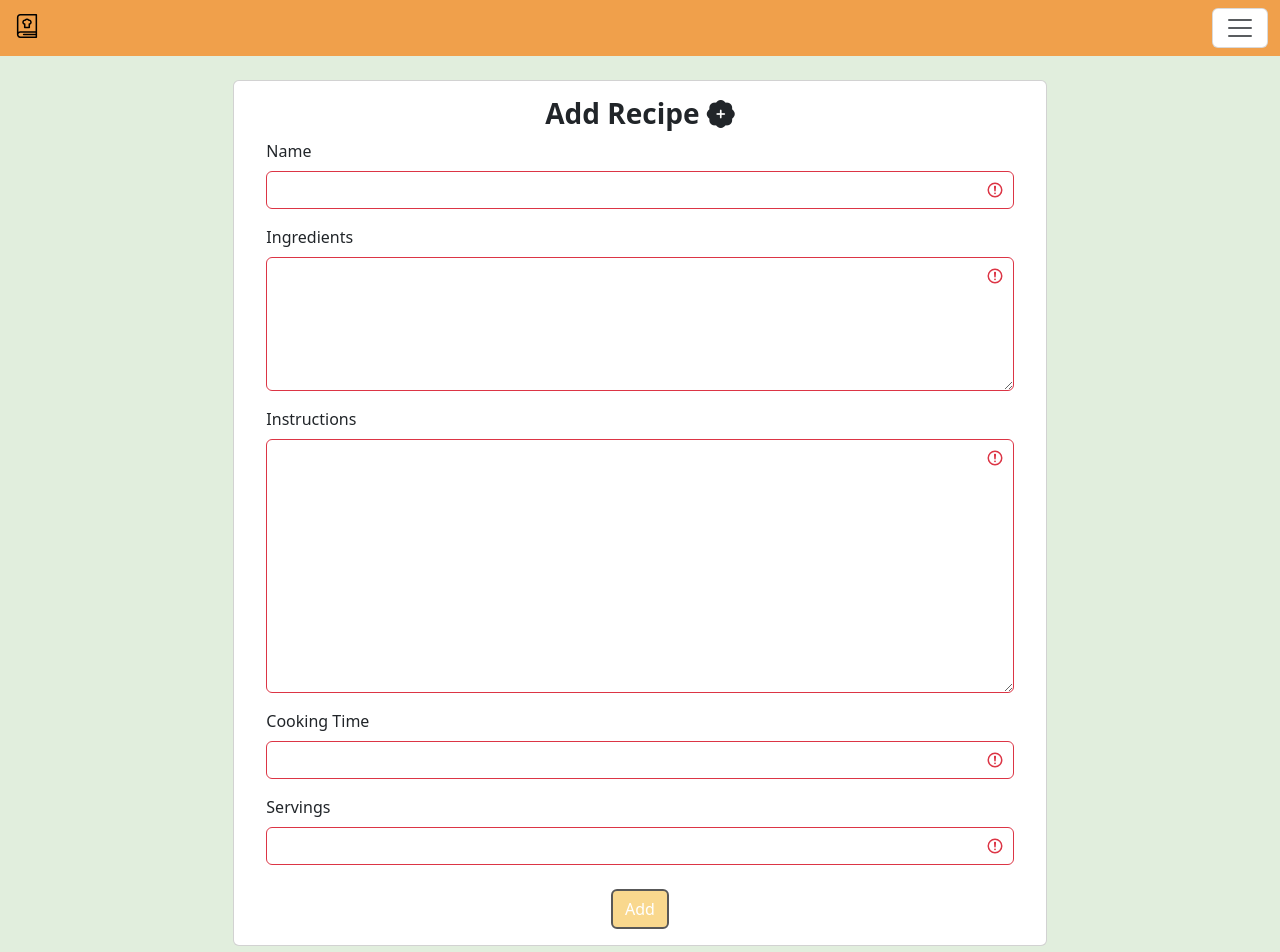
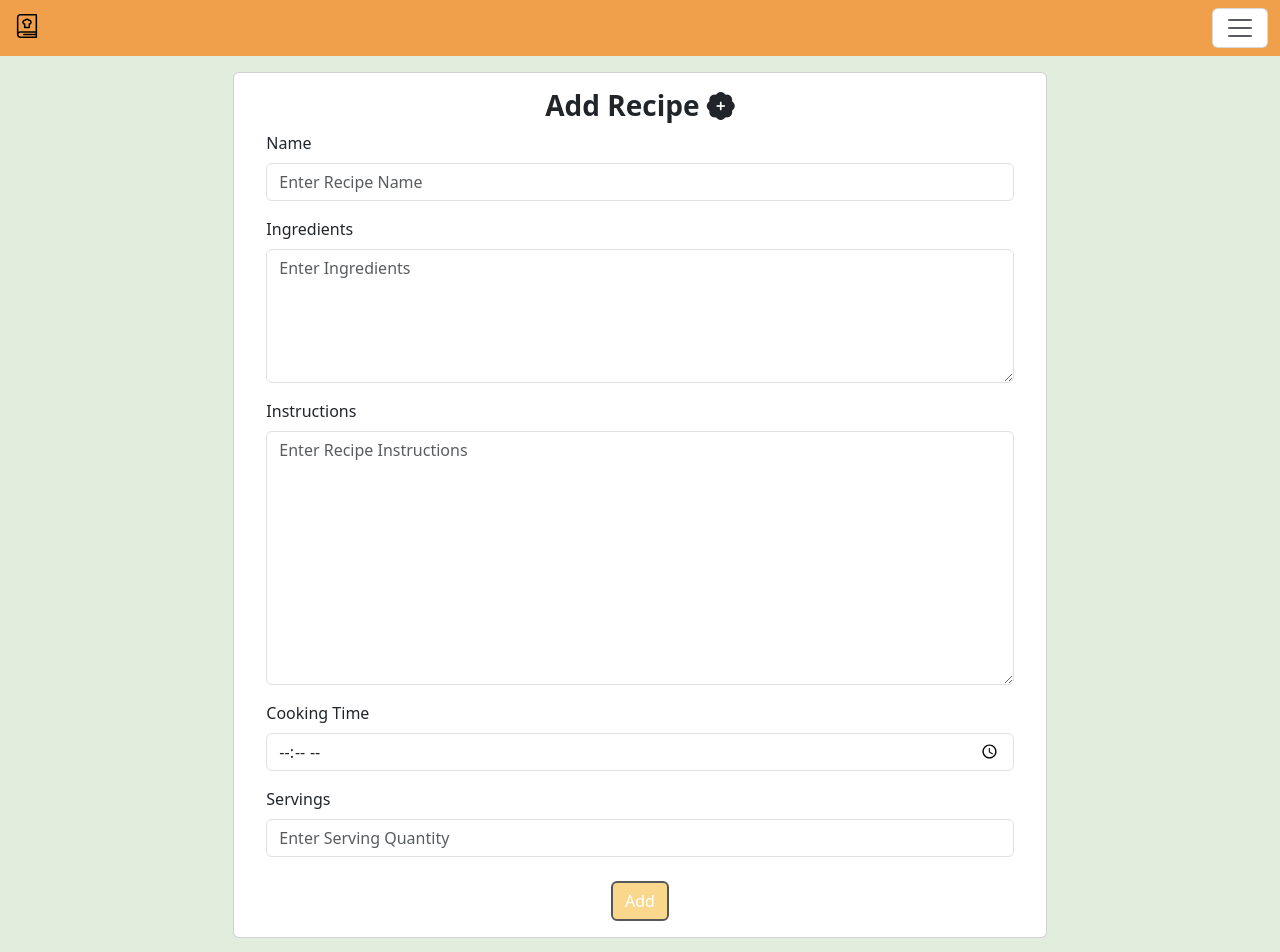
Before and after one commit to darshan-sawant-15/My-Recipes, an Angular app: page /add-recipe in a window 1280 px wide. Shown: the top 952 px of the page. Built offline with nearby package versions, Linux system fonts and the light colour scheme.

Commit message:
updated-version

```diff
--- a/src/app/add-recipe/add-recipe.component.html
+++ b/src/app/add-recipe/add-recipe.component.html
@@ -17,7 +17,8 @@
             id="name"
             name="name"
             formControlName="name"
-            [ngClass]="addRecipeForm.get('name')?.invalid ? 'is-invalid' : ''"
+            placeholder="Enter Recipe Name"
+            [ngClass]="addRecipeForm.get('name')?.invalid && addRecipeForm.get('name')?.touched  ? 'is-invalid' : ''"
           />
           <div
             class="invalid-feedback"
@@ -59,8 +60,9 @@
             id="ingredients"
             name="ingredients"
             formControlName="ingredients"
+            placeholder="Enter Ingredients"
             [ngClass]="
-              addRecipeForm.get('ingredients')?.invalid ? 'is-invalid' : ''
+              addRecipeForm.get('ingredients') ?.invalid  && addRecipeForm.get('ingredients')?.touched  ? 'is-invalid' : ''
             "
           ></textarea>
           <div
@@ -103,8 +105,9 @@
             rows="10"
             name="instructions"
             formControlName="instructions"
+            placeholder="Enter Recipe Instructions"
             [ngClass]="
-              addRecipeForm.get('instructions')?.invalid ? 'is-invalid' : ''
+              addRecipeForm.get('instructions')?.invalid  && addRecipeForm.get('instructions')?.touched ? 'is-invalid' : ''
             "
           ></textarea>
           <div
@@ -142,12 +145,14 @@
         <div class="mb-3">
           <label for="time" class="form-label">Cooking Time</label>
           <input
-            type="text"
+            type="time"
             class="form-control"
             id="cookingTime"
             name="time"
             formControlName="time"
-            [ngClass]="addRecipeForm.get('time')?.invalid ? 'is-invalid' : ''"
+            placeholder="Enter Cooking Time"
+            (input)="validateTime($event)"
+            [ngClass]="addRecipeForm.get('time')?.invalid && addRecipeForm.get('time')?.touched ? 'is-invalid' : ''"
           />
           <div
             class="invalid-feedback"
@@ -164,10 +169,10 @@
             *ngIf="
               addRecipeForm.get('time')?.touched &&
               addRecipeForm.get('time')?.invalid &&
-              addRecipeForm.get('time')?.hasError('maxlength')
+              addRecipeForm.get('time')?.hasError('invalidTime')
             "
           >
-            Cooking time should not exceed 20 characters
+            The cooking time you added is invalid
           </div>
         </div>
 
@@ -179,8 +184,9 @@
             id="servings"
             name="servings"
             formControlName="servings"
+            placeholder="Enter Serving Quantity"
             [ngClass]="
-              addRecipeForm.get('servings')?.invalid ? 'is-invalid' : ''
+              addRecipeForm.get('servings')?.invalid && addRecipeForm.get('servings')?.touched  ? 'is-invalid' : ''
             "
           />
           <div
--- a/src/app/add-recipe/add-recipe.component.ts
+++ b/src/app/add-recipe/add-recipe.component.ts
@@ -44,4 +44,15 @@ export class AddRecipeComponent {
     this.showAlert = true;
   }
 
+  validateTime(event:Event){
+    const cookingTime = (event.target as HTMLInputElement).value;
+    const min = "00:00";
+    const max = "24:00";
+    if(cookingTime>max || cookingTime<min){
+      this.addRecipeForm.get('time')?.setErrors({'invalidTime':true});
+    }
+    else{
+      this.addRecipeForm.get('time')?.setErrors(null);
+    }
+  }
 }
--- a/src/app/app.component.html
+++ b/src/app/app.component.html
@@ -1,4 +1,4 @@
-<nav class="navbar bg-body-tertiary">
+<nav class="navbar bg-body-tertiary fixed-top">
   <div class="container-fluid">
     <a class="navbar-brand text-white" href="#">
       <img
@@ -37,17 +37,17 @@
       <div class="offcanvas-body">
         <ul class="navbar-nav justify-content-end flex-grow-1 pe-3">
           <li class="nav-item">
-            <a class="nav-link" routerLink="">
+            <a class="nav-link" routerLink=""  data-bs-dismiss="offcanvas">
               <i class="bi bi-house me-2"></i> Home</a
             >
           </li>
           <li class="nav-item">
-            <a class="nav-link"  routerLink="/add-recipe"
+            <a class="nav-link" routerLink="/add-recipe"  data-bs-dismiss="offcanvas"
               ><i class="bi bi-patch-plus-fill me-2"></i> Add Recipe</a
             >
           </li>
           <li class="nav-item">
-            <a class="nav-link" routerLink="/view-recipe"
+            <a class="nav-link" routerLink="/view-recipe"  data-bs-dismiss="offcanvas"
               ><i class="bi bi-eye me-2"></i> View Recipes</a
             >
           </li>
@@ -57,4 +57,7 @@
   </div>
 </nav>
 
-<router-outlet></router-outlet>
+
+<div class="mt-5">
+  <router-outlet></router-outlet>
+</div>
--- a/src/app/recipe-home/recipe-home.component.css
+++ b/src/app/recipe-home/recipe-home.component.css
@@ -2,7 +2,8 @@
 .banner{
     background-image: url("../../assets/images/home-bg.jpg");
     background-size: cover;
-    height: 100vh;
+    height: 95vh;
+    width: 100%;
 }
 
 .card{
--- a/src/app/server.service.ts
+++ b/src/app/server.service.ts
@@ -26,7 +26,7 @@ export class ServerService {
     if (this.recipes.length == 0) {
       recipe.id = 1;
     } else {
-      recipe.id = this.recipes[this.recipes.length-1].id + 1;
+      recipe.id = Number(this.recipes[this.recipes.length-1].id) + 1;
     }
     this.recipes.push(recipe);
     localStorage.setItem('recipes', JSON.stringify(this.recipes));
--- a/src/app/update-recipe/update-recipe.component.html
+++ b/src/app/update-recipe/update-recipe.component.html
@@ -27,7 +27,9 @@
             id="name"
             name="name"
             formControlName="name"
-            [ngClass]="editRecipeForm.get('name')?.invalid ? 'is-invalid':''"
+            placeholder="Enter Recipe Name"
+            [ngClass]="editRecipeForm.get('name')?.invalid && editRecipeForm.get('name')?.touched ? 'is-invalid':''"
+
           />
           <div
             class="invalid-feedback"
@@ -69,9 +71,8 @@
             id="ingredients"
             name="ingredients"
             formControlName="ingredients"
-            [ngClass]="
-              editRecipeForm.get('ingredients')?.invalid ? 'is-invalid' : ''
-            "
+            placeholder="Enter Ingredients"
+            [ngClass]="editRecipeForm.get('ingredients')?.invalid && editRecipeForm.get('ingredients')?.touched ? 'is-invalid':''"
           ></textarea>
           <div
             class="invalid-feedback"
@@ -113,9 +114,8 @@
             rows="10"
             name="instructions"
             formControlName="instructions"
-            [ngClass]="
-              editRecipeForm.get('instructions')?.invalid ? 'is-invalid' : ''
-            "
+            placeholder="Enter Recipe Instructions"
+            [ngClass]="editRecipeForm.get('instructions')?.invalid && editRecipeForm.get('instructions')?.touched ? 'is-invalid':''"
           ></textarea>
           <div
             class="invalid-feedback"
@@ -152,12 +152,13 @@
         <div class="mb-3">
           <label for="time" class="form-label">Cooking Time</label>
           <input
-            type="text"
+            type="time"
             class="form-control"
             id="cookingTime"
             name="time"
             formControlName="time"
-            [ngClass]="editRecipeForm.get('time')?.invalid ? 'is-invalid' : ''"
+            placeholder="Enter Cooking Time"
+            [ngClass]="editRecipeForm.get('time')?.invalid && editRecipeForm.get('time')?.touched ? 'is-invalid':''"
 
           />
           <div
@@ -165,10 +166,10 @@
             *ngIf="
               editRecipeForm.get('time')?.touched &&
               editRecipeForm.get('time')?.invalid &&
-              editRecipeForm.get('time')?.hasError('required')
+              editRecipeForm.get('time')?.hasError('invalidTime')
             "
           >
-            Please add cooking time for your recipe
+            The cooking time you added is invalid
           </div>
           <div
             class="invalid-feedback"
@@ -190,9 +191,8 @@
             id="servings"
             name="servings"
             formControlName="servings"
-            [ngClass]="
-              editRecipeForm.get('servings')?.invalid ? 'is-invalid' : ''
-            "
+            placeholder="Enter Serving Quantity"
+            [ngClass]="editRecipeForm.get('servings')?.invalid && editRecipeForm.get('servings')?.touched ? 'is-invalid':''"
           />
           <div
             class="invalid-feedback"
```
Also changed, not shown: 3 other files (tests, documents, lock files or other folders).
